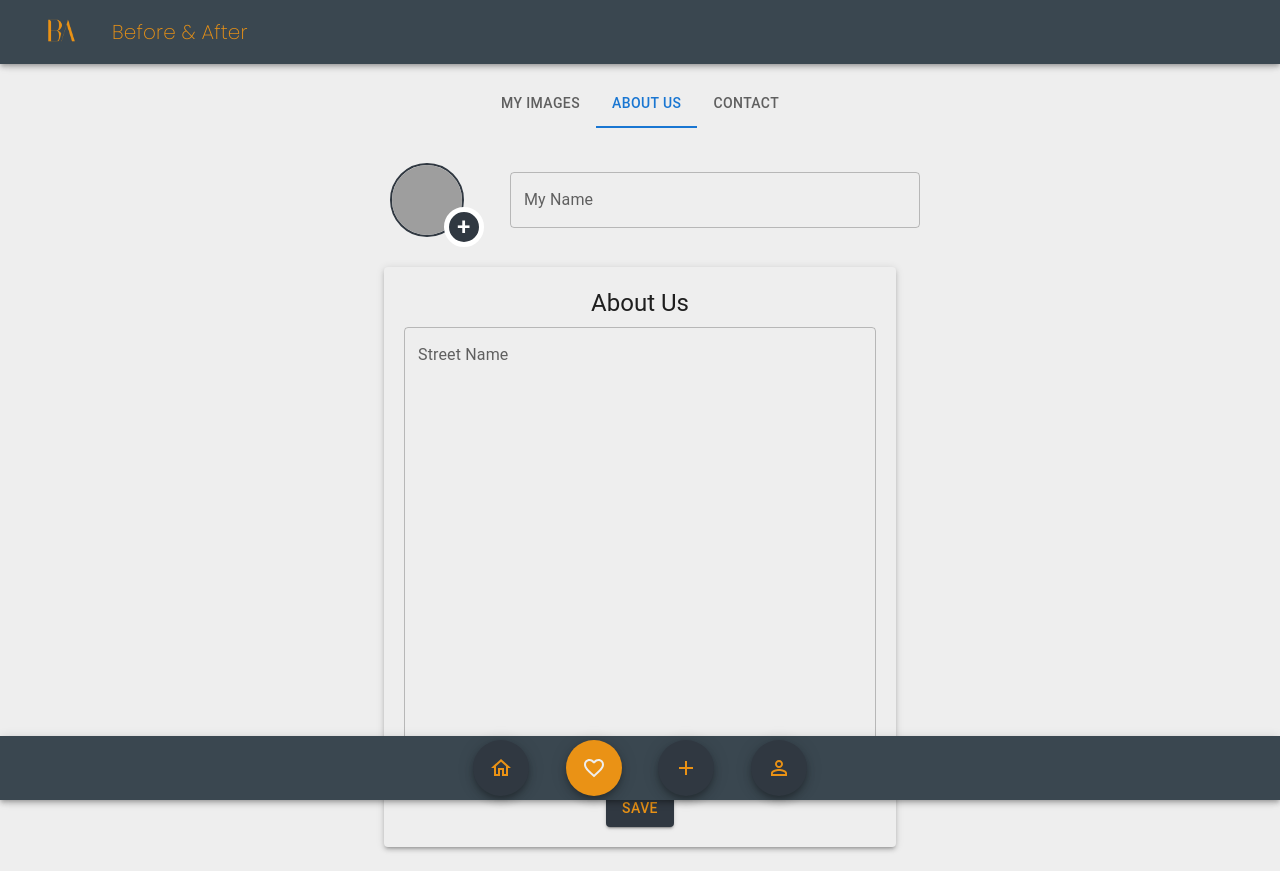
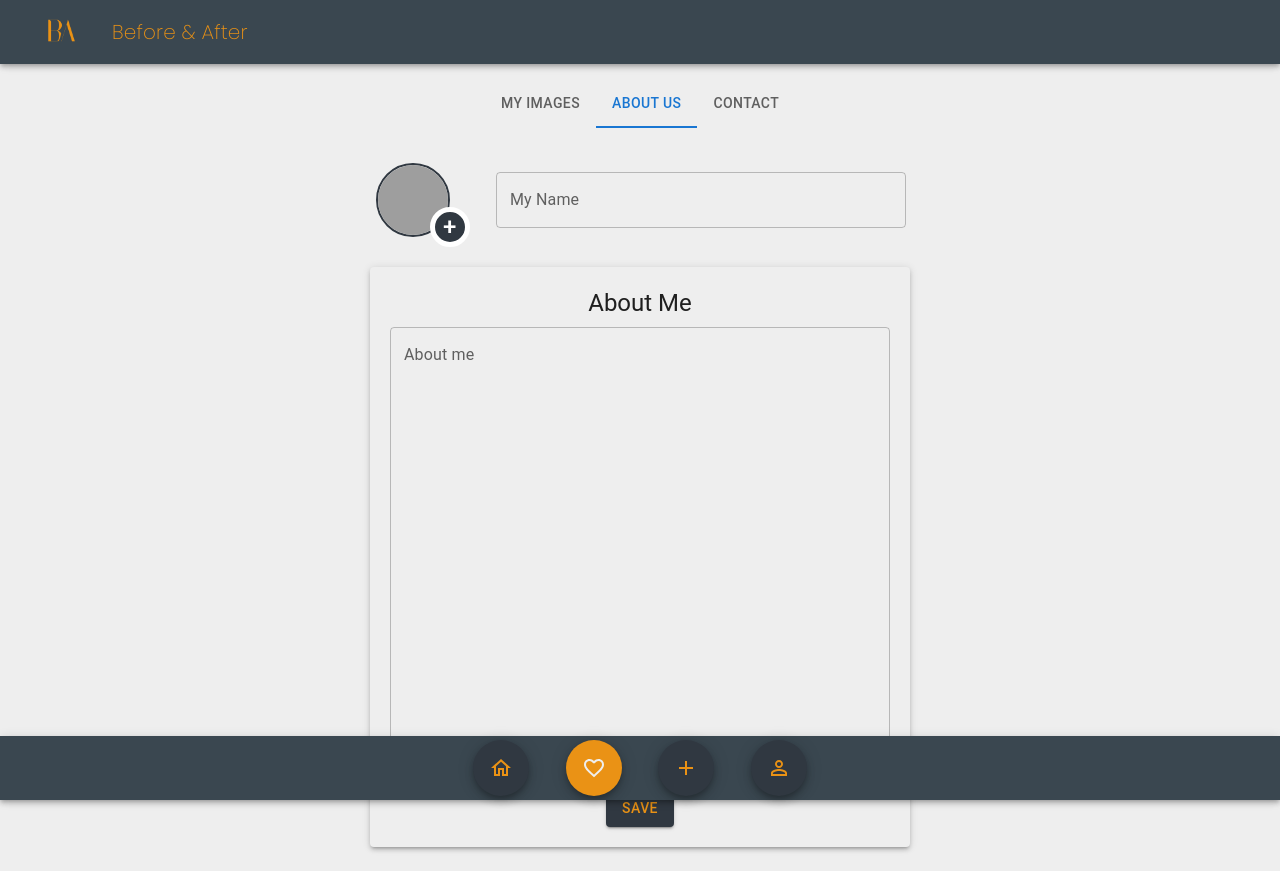
Before and after one commit to magdalenahuget/beforeAfterFrontend, a React (Create React App) app: page /profile in a window 1280 px wide. Both pictures are taken after a click on the tab "ABOUT US". Built offline with nearby package versions, Linux system fonts and the light colour scheme; no server answers; grey boxes are pictures that could not be loaded.

Commit message:
Refactor: change size of about me field

```diff
--- a/src/components/profil/AboutMeForm.jsx
+++ b/src/components/profil/AboutMeForm.jsx
@@ -17,9 +17,9 @@ const ContactDetailsForm = ({
     return (
         <Container>
             <Paper elevation={3} style={{padding: 20, marginTop: 20}}
-                   sx={{background: '#EEEEEE'}}>
+                   sx={{background: '#EEEEEE', width: '500px'}}>
                 <Typography variant="h5" align="center" gutterBottom>
-                    About Us
+                    About Me
                 </Typography>
                 <div>
                     <form onSubmit={handleSubmitAboutMeForm}>
@@ -29,8 +29,8 @@ const ContactDetailsForm = ({
                                     fullWidth
                                     multiline
                                     rows={calculateRows()}
-                                    label="Street Name"
-                                    name="streetName"
+                                    label="About me"
+                                    name="aboutme"
                                     value={aboutMe.aboutMe || updateAboutMe.aboutMe}
                                     onChange={handleFormAboutMeChange}
                                 />
@@ -52,8 +52,7 @@ const ContactDetailsForm = ({
                 </div>
             </Paper>
         </Container>
-    )
-        ;
+    );
 };
 
 export default ContactDetailsForm;
```
